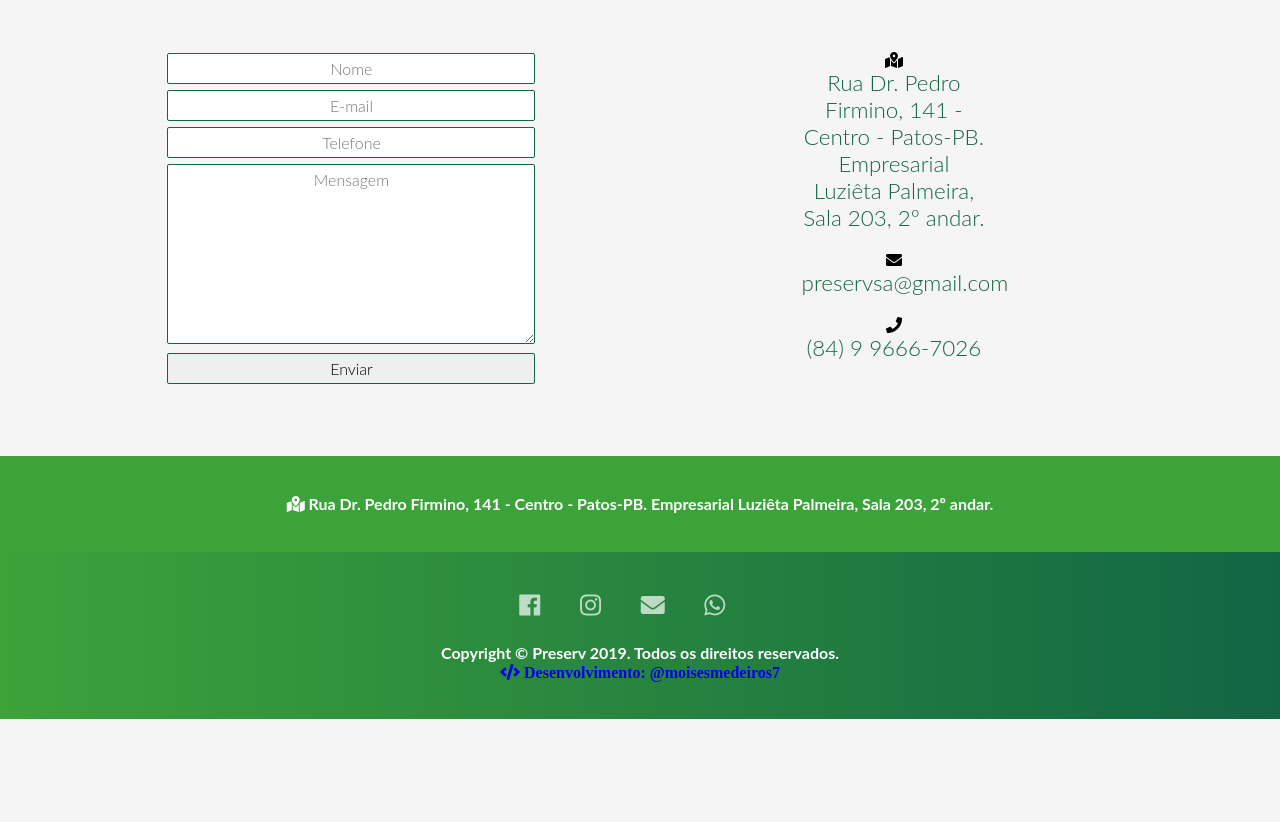
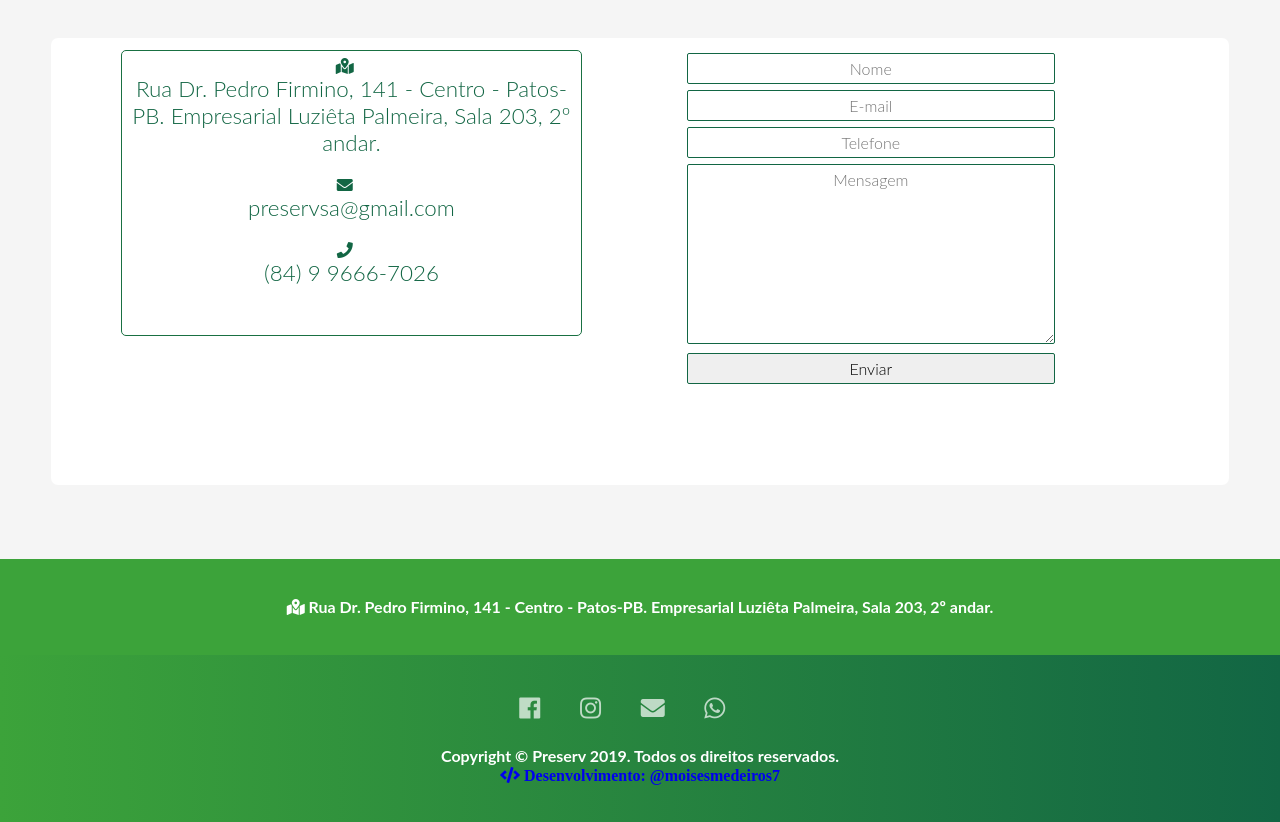
Before and after one commit to moisesmedeiros7/preservsa, a PHP site: page /contato.html in a window 1280 px wide. Shown: the part 322-1144 px from the top of the page. Before the commit the page ends 1041 px from the top, so only its background shows below. Run offline with PHP 8.4, Linux system fonts and the light colour scheme; some libraries are stand-ins or nearby versions.

Commit message:
pag contato

```diff
--- a/contato.html
+++ b/contato.html
@@ -40,7 +40,13 @@
 			<div class="inner">
 
 
-				<form class="formulario" action="email.php" method="post">
+              	<div class="info">
+					<i class="fas fa-map-marked-alt"></i><h4> Rua Dr. Pedro Firmino, 141 - Centro - Patos-PB. Empresarial Luziêta Palmeira, Sala 203, 2º andar. </h4><br>
+		    		<i class="fa fa-envelope"></i><h4>preservsa@gmail.com</h4> <br>
+		    		<i class="fas fa-phone"></i><h4>(84) 9 9666-7026</h4><br>
+		    	</div>
+
+		    	<form class="formulario" action="email.php" method="post">
 
 					<input type="text" name="Nome" size="15" placeholder="Nome" required="true" /> </br>
 					<input type="text" name="Email" size="15" placeholder="E-mail" required="true"/>  </br>
@@ -50,15 +56,6 @@
                </form>
 
 
-
-               <div class="info">
-		    		<div class="info">
-					<i class="fas fa-map-marked-alt"></i><h4> Rua Dr. Pedro Firmino, 141 - Centro - Patos-PB. Empresarial Luziêta Palmeira, Sala 203, 2º andar. </h4><br>
-		    		<i class="fa fa-envelope"></i><h4>preservsa@gmail.com</h4> <br>
-		    		<i class="fas fa-phone"></i><h4>(84) 9 9666-7026</h4> <br>
-		    	</div>
-
-		    </div>
 			</div>
 		</article>
 	</main>
--- a/style.css
+++ b/style.css
@@ -38,7 +38,7 @@ background: linear-gradient(to right, #3ca33a, #126644);}   /*cores da logo */
 /*serviços */
 .servico {width: 100%; background-color: #fff; text-align: center; border-radius: 7px; margin-bottom: 3%;}
 .servico img {width:50%; border-radius: 7px 7px 7px 7px;}
-.inner {padding: 1.0%}
+.inner {padding: 1.0%; min-height: 447px;}
 .inner h1 { font-size: 1.5em; color:#146642 /*#3ca33a*/ ; font-weight: bold;}
 .inner h2 {font-size: 1.0em; color:#146642 /*#3ca33a*/ ; line-height:1.5em; text-align: justify; text-indent:3em;
 padding: 1.5em 1.5em;}
@@ -46,7 +46,7 @@ padding: 1.5em 1.5em;}
 padding: 1.5em 1.5em;} /* para tópicos */
 
 /* NEWSLETTER */
-.newsletter{background-color:#3ca33a}
+.newsletter{background-color:#3ca33a;}
 .newsletter h1{font-size: 0.9em; color: #fff; font-weight: 700; }
 .newsletter i {color: #fff;}
 
@@ -65,6 +65,10 @@ padding: 1.5em 1.5em;} /* para tópicos */
 .formulario textarea {border:1.3px solid #126644;border-radius:2px; padding: 10px 10px;  margin: 3px ; float:center;text-align: center; width: 268px; height: 180px;}
 .formulario button {border:1.3px solid #126644; border-radius:2px; color: #fff; background-color:#146642; padding: 3px 8px; margin: 1.5px;}
 
+.info {float:center; font-size: 1em; padding: 1px; margin: 0px; margin-bottom: 20px; border: 1.0px solid #197042;
+ border-radius: 5px;}
+.info h4{font-size: 1.0em; color:#126644;}
+.info i {color:#126644;}
 
 /*============== Mobile First ==============  */
 
@@ -105,7 +109,7 @@ padding: 1.5em 1.5em;} /* para tópicos */
 	.logo{width: 140px; height: 140px; background: url(imagens/logo-preserv-vazado.svg) left top/86px no-repeat;
 	font-size: 0}
 	.servico img {width:30%; border-radius: 7px 7px 7px 7px;}
-	.inner {float: left;}
+	.inner {float: center;}
 	.inner h1{font-size: 1.6em;}
 	.inner h2{font-size: 1.4em;}
 	.inner h3{font-size: 1.4em;}
@@ -116,7 +120,8 @@ padding: 1.5em 1.5em;} /* para tópicos */
 	.formulario {float: left; margin: 0px; width: 50%;}
 	.formulario input {border:1.3px solid #126644; border-radius:2px; padding: 5px 5px; margin: 3px; float: center; text-align: center; width: 368px;}
 	.formulario textarea {border:1.3px solid #126644;border-radius:2px; padding: 5px 5px;  margin: 3px ; float:center;text-align: center; width: 368px; height: 180px;}
-	.info { float: left; font-size: 1em; padding: 0px; margin-left: 10% ; width: 40%;}
-	.info h4{font-size: 1.4em; color:#126644; padding: 0px; margin: 0px;}
-
+	.info { float: left; font-size: 1em; padding: 5px; padding-bottom: 30px; margin: 0px; margin-left: 5%;
+		    width: 40%; border: 1.0px solid #197042; background-color: white; border-radius: 5px;}
+	.info h4{font-size: 1.4em; color:#126644;}
+	.info i {color:#126644; margin-right: 3%;}
 }
```
Also changed, not shown: imagens/logo-preserv-vazado.jpg (added), imagens/logo-preserv-vazado.png (added).
